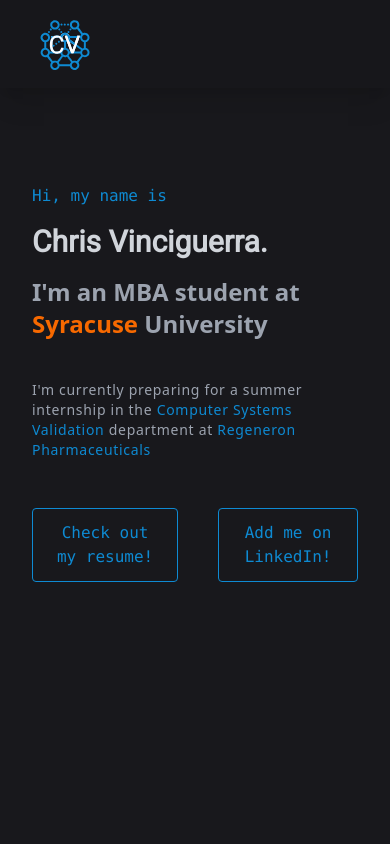
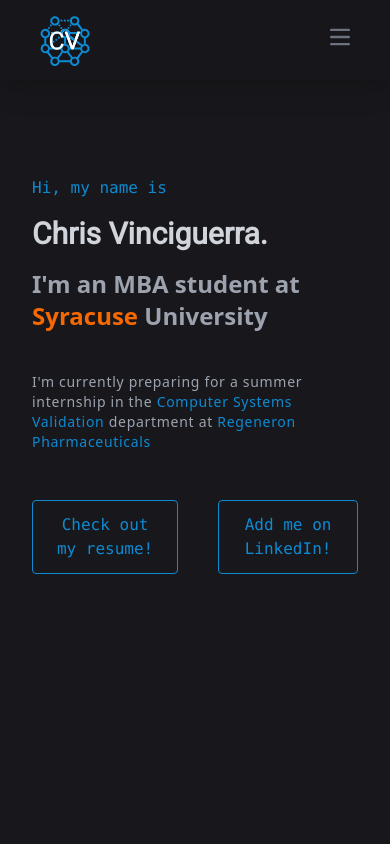
Before and after one commit to ChrisVinciguerra/ChrisVinciguerra.github.io, a Next.js app: page / in a window 390 px wide. Shown: the top 844 px of the page. Built offline with nearby package versions, Linux system fonts and the light colour scheme.

Commit message:
Added mobile hamburger menu

```diff
--- a/components/Header/Header.tsx
+++ b/components/Header/Header.tsx
@@ -1,30 +1,47 @@
+import { useState } from "react";
 import Logo from "./Headercomp/Logo";
 import Menu from "./Headercomp/Menu";
 import { motion } from "framer-motion";
 
 const Header = ({ show }) => {
+  const [isMenuOpen, setIsMenuOpen] = useState(false);
 
   return (
     <>
-      {/* Mobile visible Navbar component, controlling ShowElement state to hide itself and rotate itself */}
-      {/* <MobileMenu rotate={rotate} setRotate={setRotate} setShowElement={setShowElement} ShowElement={ShowElement} /> */}
-      {/* This parent element for Menu */}
       <motion.div
         initial={{ opacity: 0 }}
         animate={{ opacity: 1 }}
         // changed from 10.4 to 1
         transition={{ opacity: { delay: .8, duration: 0 } }}
-        className={`w-full ${show ? `bg-opacity-70 shadow-xl` : `bg-opacity-0 `} bg-AAprimary flex
-      justify-between px-10 py-5`}
+        className={`relative w-screen ${show ? `bg-opacity-70 shadow-xl` : `bg-opacity-0 `} bg-AAprimary flex
+      flew-wrap items-center justify-between px-10 py-4`}
       >
-        {/* Logo A */}
+
         <Logo />
-        {/* Hide icon Designed by me */}
-
-        {/* ? Desktop Menu by Titof */}
-        <Menu />
-      </motion.div>
+        <motion.div
+          initial={{
+            y: -40,
+            opacity: 0,
+          }}
+          animate={{
+            y: 0,
+            opacity: 1,
+          }}
+          transition={{
+            type: "spring",
+            duration: 1.2,
+            delay: .8,
+          }}>
+          <button onClick={() => setIsMenuOpen(!isMenuOpen)} className={`inline-flex items-center justify-center  text-gray-500 rounded-lg ${isMenuOpen ? `` : `md:hidden`} hover:bg-gray-100 focus:outline-none focus:ring-2 focus:ring-gray-200 dark:text-gray-400 dark:hover:bg-gray-700 dark:focus:ring-gray-600`}>
+            <span className="sr-only">Open main menu</span>
+            <svg className="w-5 h-5" aria-hidden="true" xmlns="http://www.w3.org/2000/svg" fill="none" viewBox="0 0 17 14">
+              <path stroke="currentColor" strokeLinecap="round" strokeLinejoin="round" strokeWidth="2" d="M1 1h15M1 7h15M1 13h15" />
+            </svg>
+          </button>
+        </motion.div>
+        <Menu isOpen={isMenuOpen} />
+      </motion.div >
     </>
-  );
+  )
 };
 export default Header;
--- a/components/Header/Headercomp/Menu.tsx
+++ b/components/Header/Headercomp/Menu.tsx
@@ -2,9 +2,11 @@
 import { motion } from "framer-motion";
 import { Link } from "react-scroll"
 
-export default function Menu(props) {
+export default function Menu({ isOpen }) {
   return (
-    <div className="font-mono text-xs md:flex hidden flex-row items-center space-x-8 ">
+    <div className={`${isOpen ?
+      `absolute top-full right-3 bg-AApopup p-5 rounded-lg shadow-lg flex flex-col items-left space-y-4` :
+      `hidden md:flex md:items-center md:space-x-8`}`}>
       <motion.div
         initial={{
           y: -40,
@@ -62,7 +64,7 @@
             delay: 1.0,
           }}
           // onClick={()=>{router.push("/resume.pdf")}}
-          className="text-AAsecondary border border-spacing-2 py-2 px-3 rounded-sm border-AAsecondary hover:bg-ResumeButtonHover"
+          className="text-AAsecondary border border-spacing-2 py-2 px-3 rounded-sm border-AAsecondary duration-300hover:cursor-pointer hover:bg-AAsecondary hover:text-white"
         >
           Resume
         </motion.button>
--- a/components/Home/MyName/MyName.tsx
+++ b/components/Home/MyName/MyName.tsx
@@ -64,12 +64,12 @@
         className="flex flex-row space-x-10 mt-12"
       >
         <a href={"/resume.pdf"} target={"_blank"} rel="noreferrer">
-          <button className="bg-AAprimary text-AAsecondary font-mono border rounded px-4 sm:px-8 py-3 sm:py-4 border-AAsecondary">
+          <button className="bg-AAprimary text-AAsecondary font-mono border rounded px-4 sm:px-8 py-3 sm:py-4 border-AAsecondary hover:bg-ButtonHover hover:text-black">
             Check out my resume!
           </button>
         </a>
         <a href={"https://www.linkedin.com/in/chris-vinciguerra/"} target={"_blank"} rel="noreferrer">
-          <button className="bg-AAprimary text-AAsecondary font-mono border rounded px-4 sm:px-8 py-3 sm:py-4 border-AAsecondary">
+          <button className="bg-AAprimary text-AAsecondary font-mono border rounded px-4 sm:px-8 py-3 sm:py-4 border-AAsecondary hover:bg-ButtonHover hover:text-black">
             Add me on LinkedIn!
           </button>
         </a>
--- a/tailwind.config.cjs
+++ b/tailwind.config.cjs
@@ -15,6 +15,7 @@
       colors: {
         AAprimary: "#18181c",
         AAsecondary: "#0E8AD2",
+        AApopup: "#2b2b33",
         Syracuse: "#f76900",
         ButtonHover: "#139ae8",
       },
```
